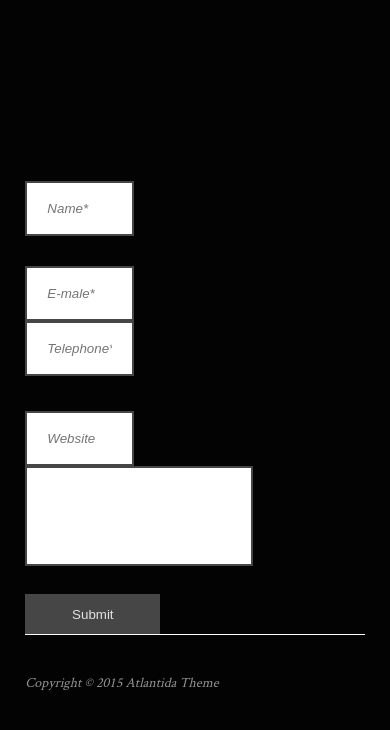
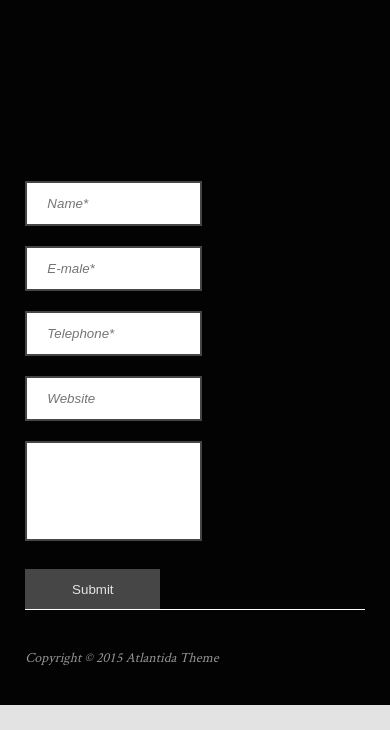
Before and after one commit to minytian/29_practica_atlantida_sidebar, a website: page app/index.html in a window 390 px wide. Shown: the part 6330-7060 px from the top of the page. After the commit the page ends 7035 px from the top, so only its background shows below. Drawn offline with nearby package versions, Linux system fonts and the light colour scheme; files that its build step writes are made by us from their sources; files whose address does not match are found by name.

Commit message:
Так же адаптировал фуутер. Не работает медиа запрос на 768пикселей

```diff
--- a/app/sass/atlantida/footer.sass
+++ b/app/sass/atlantida/_footer.sass
@@ -124,3 +124,33 @@
 			margin: 35px 0
 			color: #949494
 			font-style: italic
+
+@media screen and (max-width: 991px)
+	.container
+		.footer-block
+			.footer-left
+				width: 45%
+			.footer-right
+				width: 52%
+				&__form
+					margin-top: 140px
+				&__name
+					width: 100%
+					height: 45px
+					margin: 0 30px 20px 0
+				&__emale
+					width: 100%
+					height: 45px
+					margin: 0 30px 20px 0
+				&__tel
+					width: 100%
+					height: 45px
+					margin: 0 30px 20px 0
+				&__website
+					width: 100%
+					height: 45px
+					margin: 0 30px 20px 0
+				&__message
+				&__sbmt
+
+// @media screen and (max-width: 768px)
```
